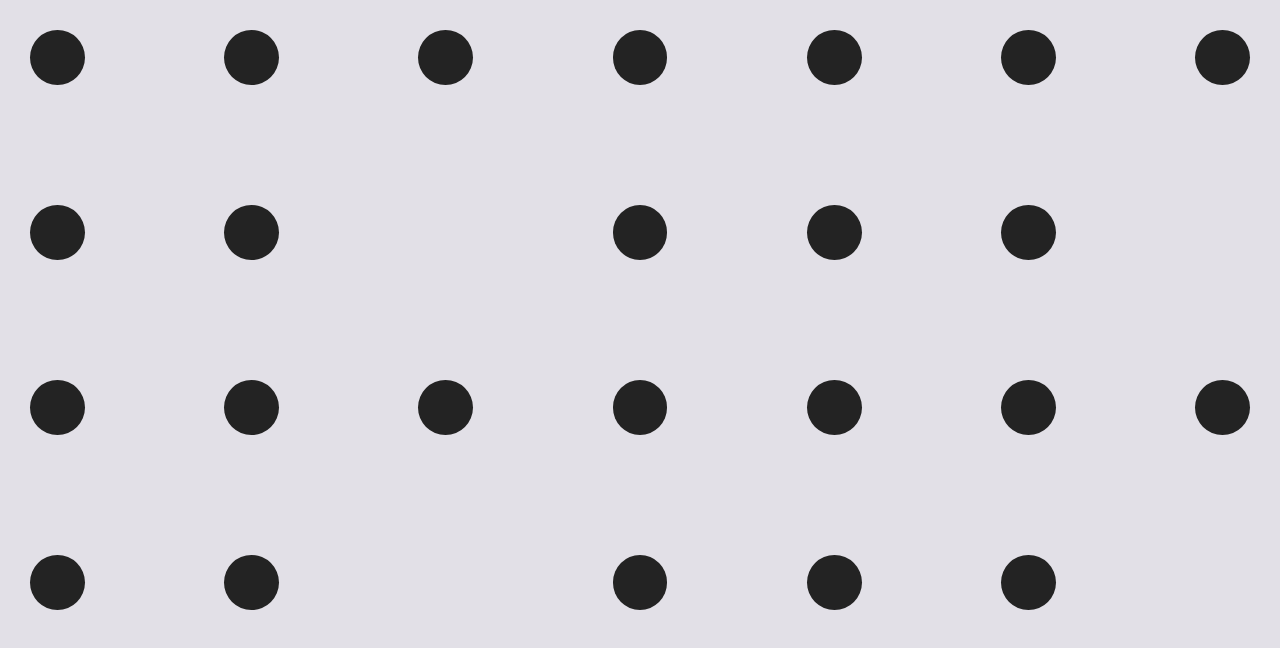
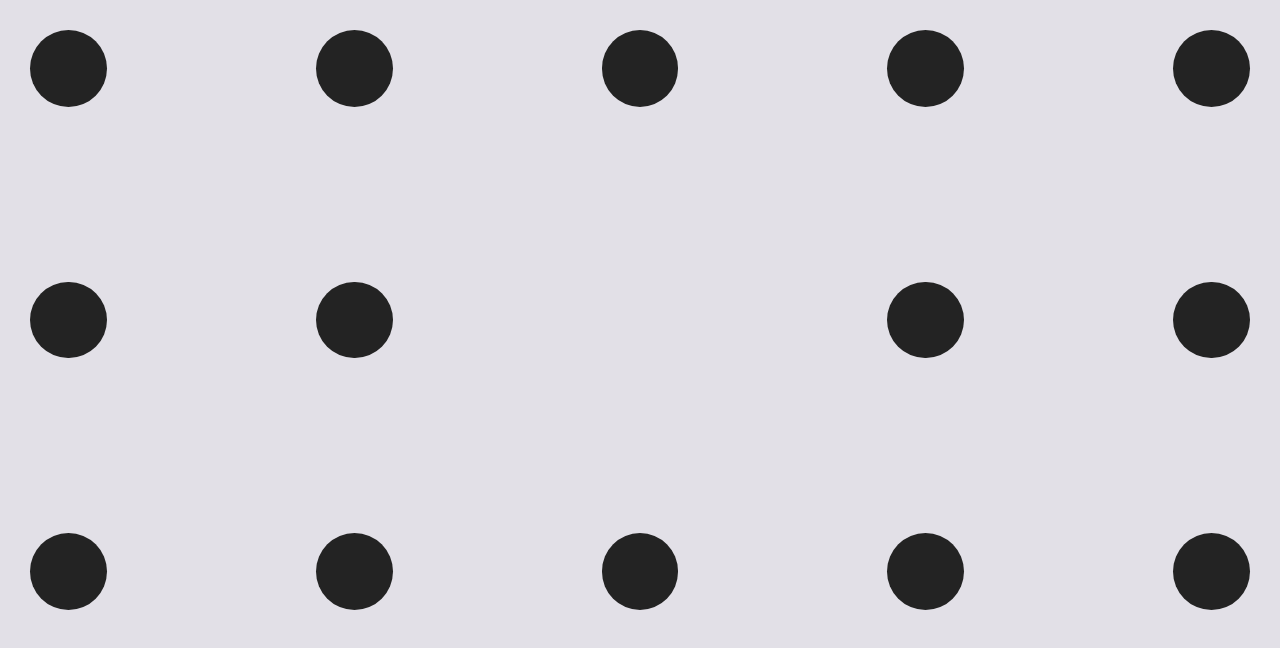
Before and after one commit to skylon07/CS-260-partner, a React (Create React App) app in the folder dots-and-boxes-react/: page / in a window 1280 px wide. Shown: the top 648 px of the page. Built offline with nearby package versions, Linux system fonts and the light colour scheme.

Commit message:
Add tests for winners

```diff
--- a/dots-and-boxes-react/src/App.css
+++ b/dots-and-boxes-react/src/App.css
@@ -2,3 +2,41 @@
     width: 100vw;
     height: 100vh;
 }
+
+.ResettableApp-GameOver {
+    position: absolute;
+    top: 0px;
+    left: 0px;
+    z-index: 100;
+    display: flex;
+    flex-flow: column nowrap;
+    justify-content: center;
+    align-items: center;
+    width: 100vw;
+    height: 100vh;
+    background-color: var(--color-deep-black-trans);
+    color: var(--color-soft-white);
+    font-size: 10vw;
+}
+
+.ResettableApp-GameOver button {
+    margin-top: 10vw;
+    padding: 2vw;
+    border: 1vw solid;
+    border-color: var(--color-space-gray);
+    border-radius: 5vw;
+    box-sizing: border-box;
+    background-color: var(--color-space-gray);
+    color: var(--color-soft-white);
+    font-size: 7vw;
+}
+
+.ResettableApp-GameOver button:hover {
+    border-color: var(--color-soft-white);
+}
+
+.ResettableApp-GameOver button:active {
+    border-color: var(--color-space-gray);
+    background-color: var(--color-deep-black);
+    color: var(--color-space-gray);
+}
--- a/dots-and-boxes-react/src/App.jsx
+++ b/dots-and-boxes-react/src/App.jsx
@@ -1,9 +1,9 @@
 import { useEffect, useState } from "react"
 
-import { DotsAndBoxesGame } from "./gamestate"
+import { DotsAndBoxesGame, Player } from "./gamestate"
+import FillArray from './FillArray'
 
 import Board from './Board'
-import FillArray from './FillArray'
 
 import './App.css'
 
@@ -21,7 +21,7 @@ export default function App() {
     </div>
 }
 
-function ResettableApp() {
+function ResettableApp({resetGame}) {
     const boardShape = useBoardShape()
 
     const [initNumRows] = useState(boardShape.numRows)
@@ -30,11 +30,28 @@ function ResettableApp() {
         throw new Error("BoardShape cannot change size across renders")
     }
 
-    const numRowSquares = boardShape.numRows - 1
-    const numColSquares = boardShape.numCols - 1
-    const [{currPlayerTurn, getLineDrawnBy, getBoxFilledBy}, {takePlayerTurn}] = useDotsAndBoxesGameState(numRowSquares, numColSquares)
+    const [
+        {
+            currPlayerTurn,
+            getLineDrawnBy,
+            getBoxFilledBy,
+            gameFinished,
+            playerPoints,
+        },
+        {takePlayerTurn}
+    ] = useDotsAndBoxesGameState(boardShape)
+
+    const {
+        [Player.PLAYER_BLUE]: playerBluePoints,
+        [Player.PLAYER_RED]: playerRedPoints,
+    } = playerPoints
+    const winningPlayer = playerBluePoints > playerRedPoints ?
+        Player.PLAYER_BLUE : playerRedPoints > playerBluePoints ?
+        Player.PLAYER_RED : null
+
 
     return <div className="ResettableApp">
+        {renderGameOver(gameFinished, winningPlayer, resetGame)}
         <Board
             boardShape={boardShape}
             currPlayerTurn={currPlayerTurn}
@@ -46,7 +63,7 @@ function ResettableApp() {
 }
 
 function useBoardShape() {
-    const [fillArray] = useState(() => new FillArray(4, 7,
+    const [fillArray] = useState(() => new FillArray(3, 5,
         (row, col) => (row !== 1 && row !== 3) ||
             (col !== 2 && col !== 6))
     )
@@ -54,9 +71,9 @@ function useBoardShape() {
 }
 
 
-function useDotsAndBoxesGameState(initNumRows, initNumCols) {
+function useDotsAndBoxesGameState(boardShape) {
     const [game] = useState(() => {
-        const game = new DotsAndBoxesGame(initNumRows, initNumCols)
+        const game = new DotsAndBoxesGame(boardShape)
         game.getLineDrawnBy = game.getLineDrawnBy.bind(game)
         game.getBoxFilledBy = game.getBoxFilledBy.bind(game)
         game.takeTurnDrawing = game.takeTurnDrawing.bind(game)
@@ -64,6 +81,8 @@ function useDotsAndBoxesGameState(initNumRows, initNumCols) {
     })
 
     const currPlayerTurn = game.currPlayer
+    const gameFinished = game.getGameFinished()
+    const playerPoints = game.getPlayerPoints()
     // TODO: what is the react-y way of not depending on game state like this?
     const {getLineDrawnBy, getBoxFilledBy} = game
 
@@ -77,5 +96,19 @@ function useDotsAndBoxesGameState(initNumRows, initNumCols) {
     }, [takeTurnDrawingArgs, game])
     const takePlayerTurn = (...args) => setTakeTurnDrawingArgs(args)
 
-    return [{currPlayerTurn, getLineDrawnBy, getBoxFilledBy}, {takePlayerTurn}]
+    return [{currPlayerTurn, getLineDrawnBy, getBoxFilledBy, gameFinished, playerPoints}, {takePlayerTurn}]
 }
+
+function renderGameOver(gameFinished, winningPlayer, resetGame) {
+    if (gameFinished) {
+        const winningPlayerMessage = winningPlayer === Player.PLAYER_BLUE ?
+        "Player Blue won!" : winningPlayer === Player.PLAYER_RED ?
+        "Player Red won!" : "It's a tie!"
+        return <div className="ResettableApp-GameOver">
+            {`${winningPlayerMessage}`}
+            <button onClick={resetGame}>Play again?</button>
+        </div>
+    } else {
+        return null
+    }
+}
--- a/dots-and-boxes-react/src/FillableBox.css
+++ b/dots-and-boxes-react/src/FillableBox.css
@@ -9,7 +9,7 @@
     align-self: stretch;
 }
 
-.FillableBox .FillableBox-Fill {
+.FillableBox-Fill {
     position: absolute;
     top: var(--FillableBox-offset);
     left: var(--FillableBox-offset);
--- a/dots-and-boxes-react/src/gamestate.js
+++ b/dots-and-boxes-react/src/gamestate.js
@@ -99,7 +99,10 @@ export class BoxBoard {
  * about the current state of the game.
  */
 export class DotsAndBoxesGame {
-    constructor(numBoxRows, numBoxCols) {
+    constructor(boardShape) {
+        this._boardShape = boardShape
+        const numBoxRows = boardShape.numRows - 1
+        const numBoxCols = boardShape.numCols - 1
         this._board = new BoxBoard(numBoxRows, numBoxCols)
         this._boxOwnerMap = {}
         this._lineOwnerMap = {}
@@ -139,6 +142,48 @@ export class DotsAndBoxesGame {
             if (!anyBoxesMade) {
                 this._switchCurrPlayer()
             }
+        }
+    }
+
+    getGameFinished() {
+        for (let rowIdx = 0; rowIdx < this._board.numRows; rowIdx += 1){
+            for (let colIdx = 0; colIdx < this._board.numCols; colIdx += 1) {
+                // safe to add 1 to idxs;
+                // this._board dimensions are 1 less than this._boardShape
+                // (1 less set of squares than dots)
+                const topLeftDotExists = this._boardShape.isFilledAt(rowIdx, colIdx)
+                const topRightDotExists = this._boardShape.isFilledAt(rowIdx, colIdx + 1)
+                const bottomLeftDotExists = this._boardShape.isFilledAt(rowIdx + 1, colIdx)
+                const bottomRightDotExists = this._boardShape.isFilledAt(rowIdx + 1, colIdx + 1)
+                const isValidSquare = topLeftDotExists && topRightDotExists && bottomLeftDotExists && bottomRightDotExists
+
+                if (isValidSquare) {
+                    const squareIsFilled = this._board.isBoxDrawn(rowIdx, colIdx)
+                    if (!squareIsFilled) {
+                        return false
+                    }
+                }
+            }
+        }
+        return true
+    }
+
+    getPlayerPoints() {
+        let playerBluePoints = 0
+        let playerRedPoints = 0
+        for (let rowIdx = 0; rowIdx < this._board.numRows; rowIdx += 1) {
+            for (let colIdx = 0; colIdx < this._board.numCols; colIdx += 1) {
+                const playerOwner = this._getBoxOwner(rowIdx, colIdx) || null
+                if (playerOwner === Player.PLAYER_BLUE) {
+                    playerBluePoints += 1
+                } else if (playerOwner === Player.PLAYER_RED) {
+                    playerRedPoints += 1
+                }
+            }
+        }
+        return {
+            [Player.PLAYER_BLUE]: playerBluePoints,
+            [Player.PLAYER_RED]: playerRedPoints
         }
     }
 
```
